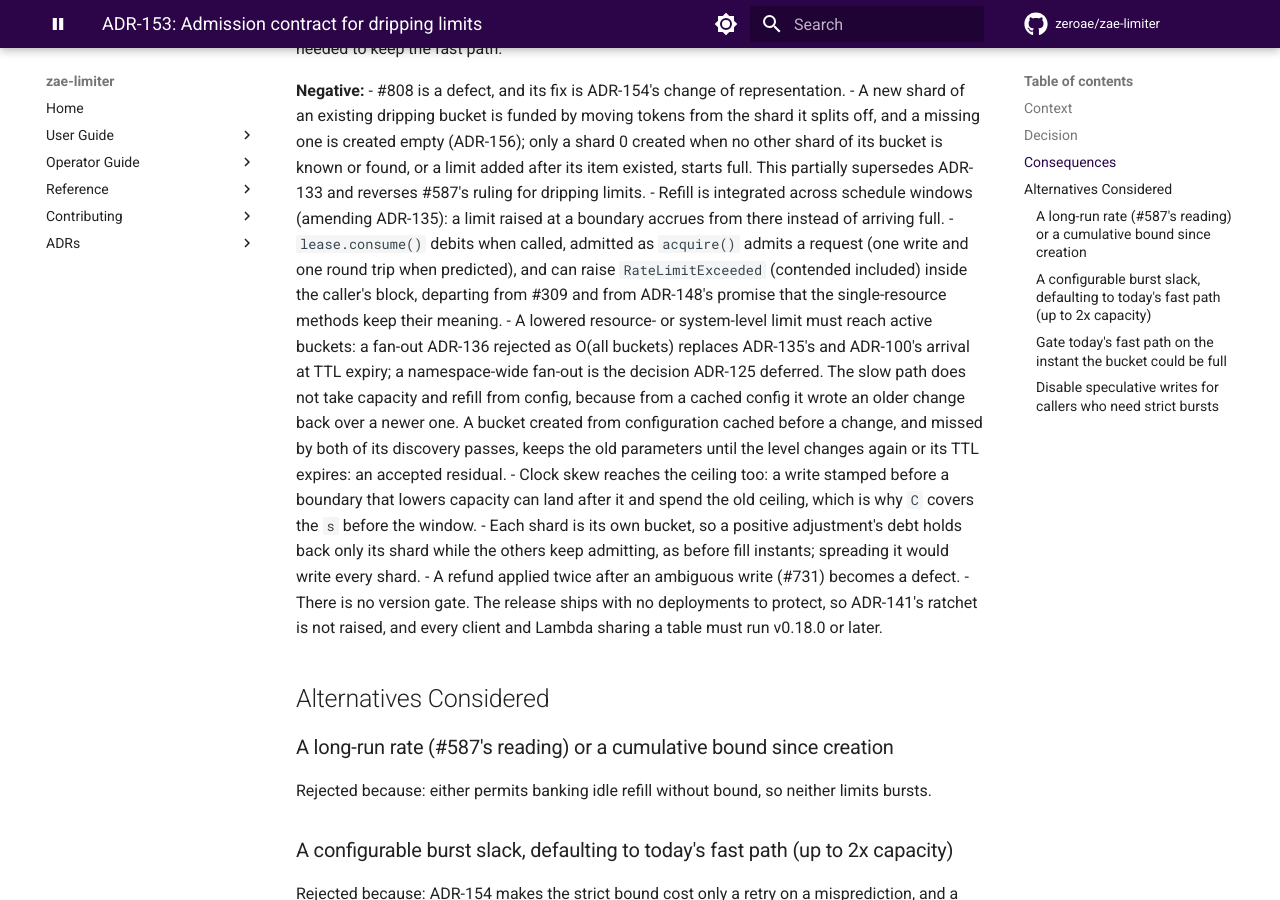
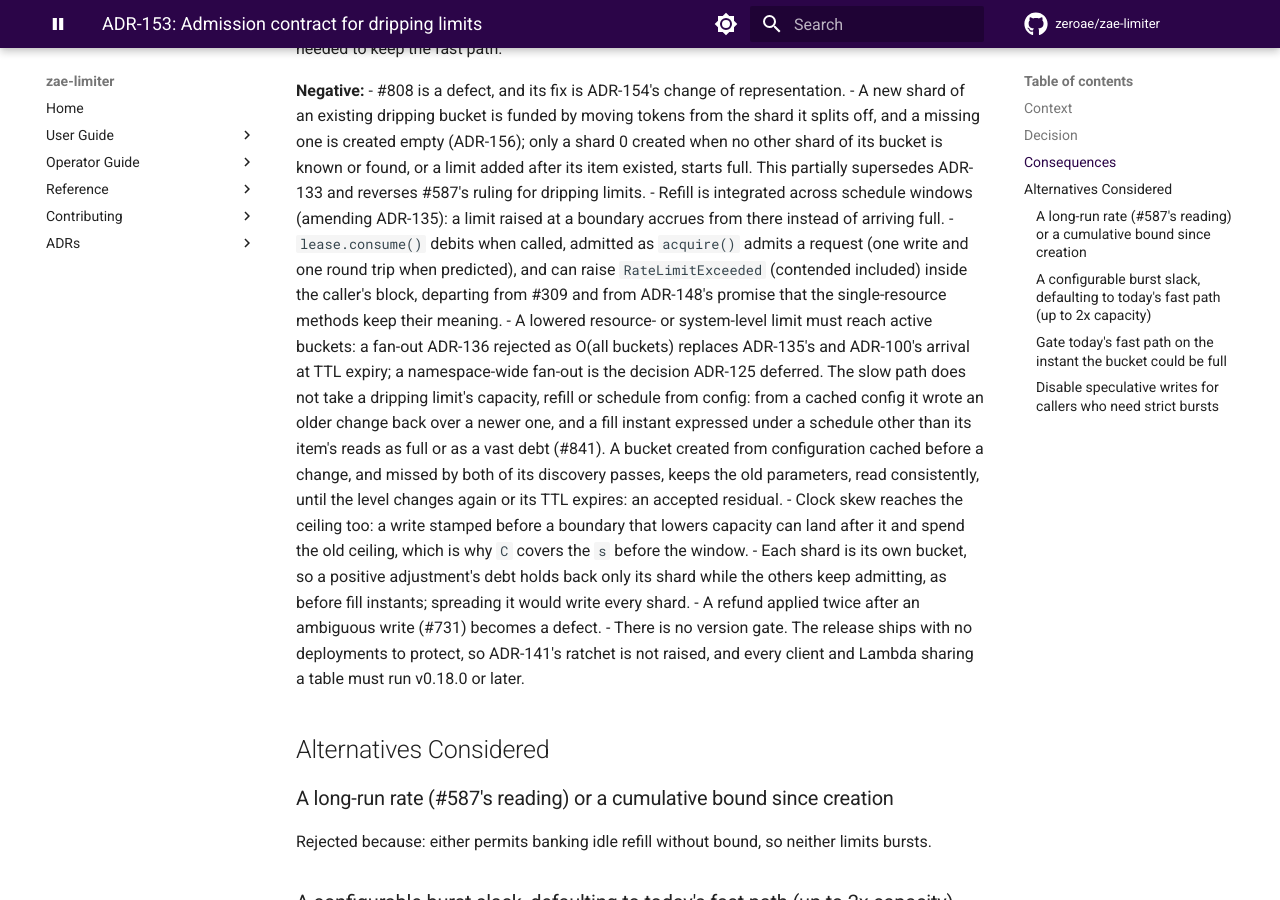
Before and after one commit to zeroae/zae-limiter, an MkDocs documentation site: the page built from docs/adr/153-admission-contract-for-dripping-limits.md, in a window 1280 px wide and 900 px high, scrolled down 1565 px. Built offline with MkDocs 1.6.1 and Material for MkDocs 9.7.7, drawn with Linux system fonts in a browser that asks for light colours; comment, search, counter and statistics services are not loaded; the version menu is left out; some of the changed text lies outside the part shown.

Commit message:
📝 docs(adr): take a dripping limit's schedule from its item on the slow path
#841 showed a fill instant re-expressed into a cached config's schedule
and written without it reads as full or as a vast debt, so the slow path
now takes a dripping limit's schedule from the item, as it already took
capacity and refill. ADR-153 and ADR-135's back-reference say so. ADR-155
says its schedule pin is the expression instant, which every write that
changes the schedule records anew.

Refs #841. Part of #816.

Co-Authored-By: Claude Opus 5.5 <noreply@anthropic.com>

```diff
--- a/docs/adr/153-admission-contract-for-dripping-limits.md
+++ b/docs/adr/153-admission-contract-for-dripping-limits.md
@@ -4,7 +4,7 @@
 **Date:** 2026-11-06
 **Issue:** Refs [#808](https://github.com/zeroae/zae-limiter/issues/808), [#587](https://github.com/zeroae/zae-limiter/issues/587), [#731](https://github.com/zeroae/zae-limiter/issues/731)
 **Partially supersedes:** [ADR-133](133-client-shard-creation.md) for dripping limits (a new shard is funded by moving tokens, and the 1.5x doubling transient becomes a defect)
-**Amends:** [ADR-135](135-scheduled-limits.md) (refill is integrated across schedule windows; a resource- or system-level change, a schedule change included, fans out to active buckets instead of waiting for their TTL to expire; the slow path applies config's schedules and window length over the item's, but takes capacity and refill from the item), [ADR-136](136-entity-config-bucket-ttl.md) (resource- and system-level changes fan out to active buckets, so TTL expiry is no longer how they arrive), [ADR-148](148-multi-resource-acquire.md) (`lease.consume()` debits when called)
+**Amends:** [ADR-135](135-scheduled-limits.md) (refill is integrated across schedule windows; a resource- or system-level change, a schedule change included, fans out to active buckets instead of waiting for their TTL to expire; the slow path takes a dripping limit's capacity, refill and schedule from the item, a quota's schedules and window length from config), [ADR-136](136-entity-config-bucket-ttl.md) (resource- and system-level changes fan out to active buckets, so TTL expiry is no longer how they arrive), [ADR-148](148-multi-resource-acquire.md) (`lease.consume()` debits when called)
 **Related:** [ADR-100](100-centralized-config.md), [ADR-125](125-resource-disable.md), [ADR-141](141-reset-after-version-gate.md), [ADR-145](145-sharded-quota-conserves-allowance.md), [ADR-151](151-non-enforcing-limits.md), [ADR-154](154-fill-instant-fast-path.md), [ADR-155](155-fill-instant-writers.md), [ADR-156](156-dripping-shard-raises.md)
 **Design:** [Fill-instant proofs](../contributing/fill-instant-proofs.md)
 
@@ -68,11 +68,12 @@ bound through ADR-154, every other writer through ADR-155, and shard raises thro
   methods keep their meaning.
 - A lowered resource- or system-level limit must reach active buckets: a fan-out ADR-136
   rejected as O(all buckets) replaces ADR-135's and ADR-100's arrival at TTL expiry; a
-  namespace-wide fan-out is the decision ADR-125 deferred. The slow path does not take capacity
-  and refill from config, because from a cached config it wrote an older change back over a
-  newer one. A bucket created from configuration cached before a change, and missed by both of
-  its discovery passes, keeps the old parameters until the level changes again or its TTL
-  expires: an accepted residual.
+  namespace-wide fan-out is the decision ADR-125 deferred. The slow path does not take a
+  dripping limit's capacity, refill or schedule from config: from a cached config it wrote an
+  older change back over a newer one, and a fill instant expressed under a schedule other than
+  its item's reads as full or as a vast debt (#841). A bucket created from configuration cached
+  before a change, and missed by both of its discovery passes, keeps the old parameters, read
+  consistently, until the level changes again or its TTL expires: an accepted residual.
 - Clock skew reaches the ceiling too: a write stamped before a boundary that lowers capacity can
   land after it and spend the old ceiling, which is why `C` covers the `s` before the window.
 - Each shard is its own bucket, so a positive adjustment's debt holds back only its shard while
```
Also changed, not shown: docs/adr/135-scheduled-limits.md (+1 -1 lines), docs/adr/155-fill-instant-writers.md (+2 -1 lines).
